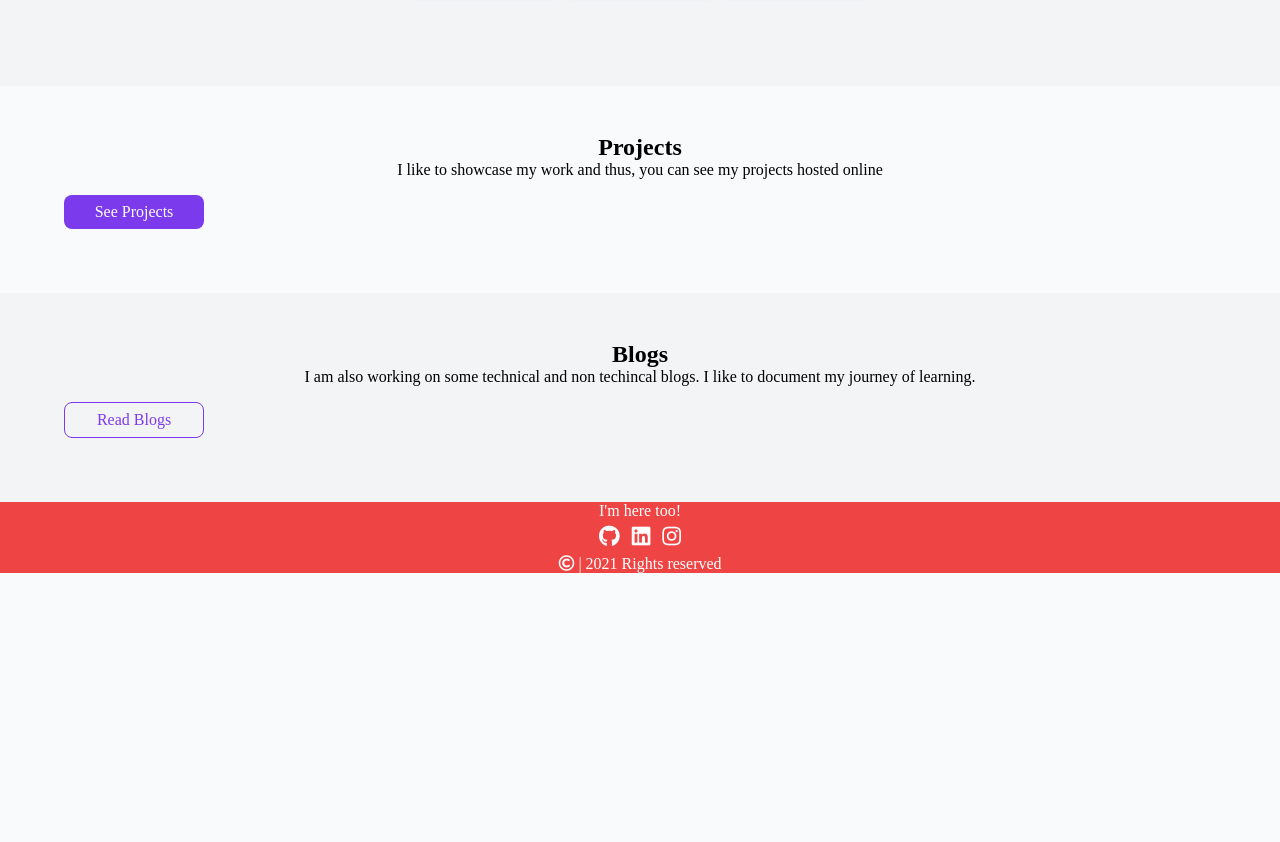
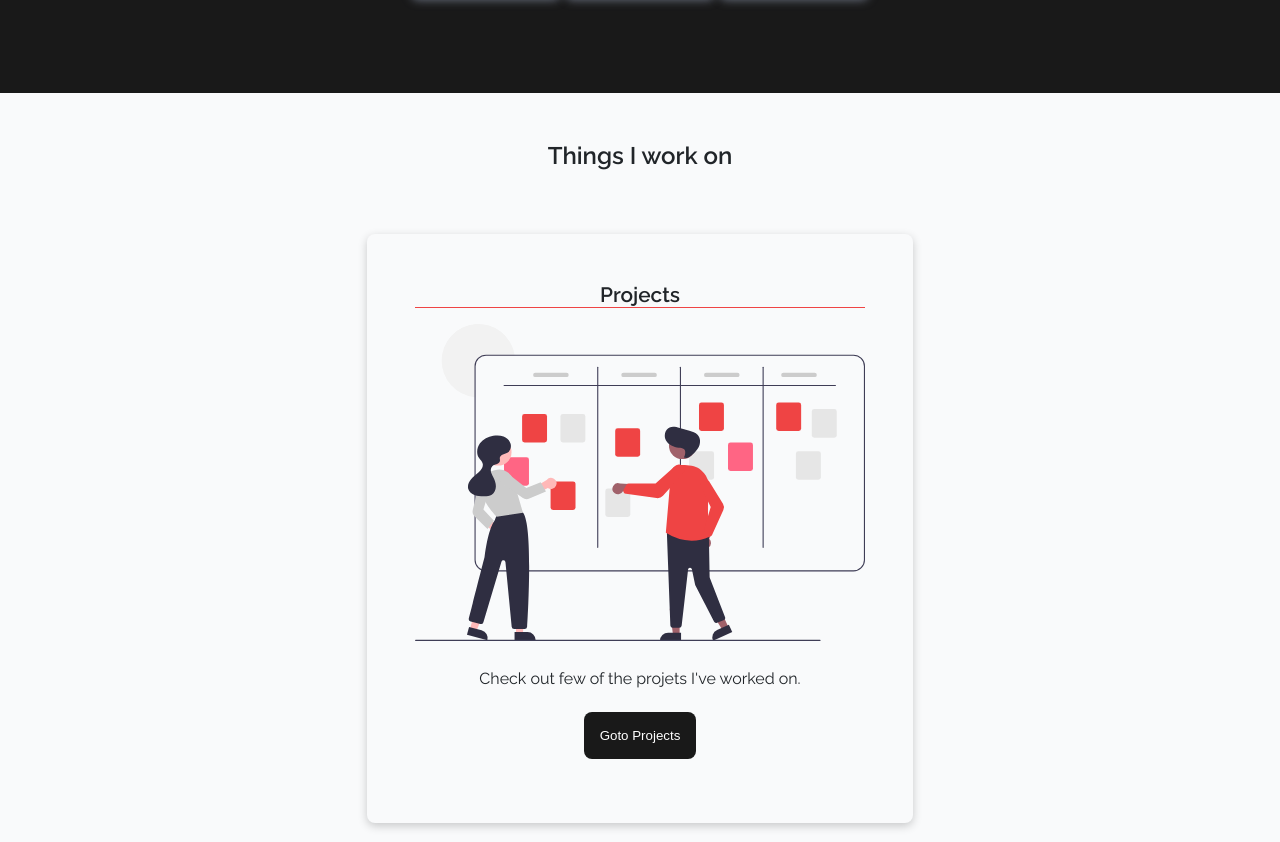
Before and after one commit to tanveertkd/portfolio, a plain HTML site: page index.html in a window 1280 px wide. Shown: the part 922-1764 px from the top of the page. Before the commit the page ends 1495 px from the top, so only its background shows below. Drawn offline with Linux system fonts and the light colour scheme.

Commit message:
homepage complete

```diff
--- a/css/styles.css
+++ b/css/styles.css
@@ -1,3 +1,5 @@
+@import url('https://fonts.googleapis.com/css2?family=Raleway:wght@200;300;400;500;600&display=swap');
+
 * {
     margin: 0;
     padding: 0;
@@ -7,7 +9,9 @@
     --primary-bg-color: #F9FAFB;
     --primary-shadow-color: #FECACA;
     --primary-btn-color: #EF4444;
-    --primary-text-color: #374151;
+    --primary-text-color: #212529;
+    --primary-text-secondary: #FFFFFF;
+    --primary-darker-section: #191919;
 
     --primary-color: #7C3AED;
     --off-white: #F3F4F6;
@@ -15,7 +19,9 @@
 }
 
 body {
+    font-family: 'Raleway', sans-serif;
     background-color: var(--primary-bg-color);
+    color: var(--primary-text-color);
 }
 
 /** spaces **/
@@ -81,7 +87,7 @@ body {
 
 .nav-brand a {
     text-decoration: none;
-    color: var(--primary-text-color);
+    color: var(--primary-btn-color);
 }
 
 .nav-ul {
@@ -133,6 +139,21 @@ body {
     font-size: 2em;
 }
 
+.hero-btn {
+    padding: 1rem;
+    width: 40%;
+    margin-top: 1rem;
+    border: none;
+    border-radius: 0.5rem;
+    background-color: var(--primary-text-color);
+}
+
+.hero-btn a {
+    color: var(--primary-bg-color);
+    text-decoration: none;
+    letter-spacing: 0.2em;
+}
+
 /** sections **/
 
 .section {
@@ -145,7 +166,8 @@ body {
 }
 
 .section-dark {
-    background-color: var(--off-white);
+    background-color: var(--primary-darker-section);
+    color: var(--primary-text-secondary);
 }
 
 .grid-container {
@@ -158,10 +180,68 @@ body {
 .grid-tech-item {
     padding: 1rem;
     background-color: var(--primary-bg-color);
-    /* border: 1px solid var(--primary-btn-color); */
     text-align: center;
     border-radius: 0.5rem;
-    box-shadow: 0 8px 8px -4px lightblue;
+    /* box-shadow: 0 8px 8px -4px var(--dark-gray); */
+    box-shadow: 0 3px 10px var(--dark-gray);
+}
+
+.grid-tech-item-desc {
+    color: var(--primary-text-color);
+}
+
+.grid-container-sec {
+    display: inline-grid;
+    margin: 3rem auto;
+}
+
+.grid-sec {
+    margin: 1rem;
+    box-shadow: 0 3px 10px rgb(0 0 0 / 0.2);
+    /* box-shadow: 0 3px 10px var(--primary-shadow-color); */
+    padding: 3rem;
+}
+
+.grid-item-sub-header {
+    display: block;
+    font-size: 1.3em;
+    font-weight: bolder;
+    margin-bottom: 1rem;
+    border-bottom: 1.5px solid var(--primary-btn-color);
+}
+
+.grid-image {
+    width: 450px;
+    max-width: 100%;
+}
+
+.grid-item-desc {
+    margin: 1.5rem auto;
+}
+
+.grid-button {
+    display: block;
+    text-align: center;
+    margin: 1rem auto;
+    padding: 1rem;
+    background-color: var(--primary-darker-section);
+    color: var(--primary-text-secondary);
+    border: none;
+    border-radius: 0.5rem;
+}
+
+.grid-button-two{
+    background-color: var(--primary-bg-color);
+    border: 1.5px solid var(--primary-text-color);
+}
+
+.grid-button a {
+    color: var(--primary-text-secondary);
+    text-decoration: none;
+}
+
+.grid-button-two a{
+    color: var(--primary-text-color);
 }
 
 .footer {
@@ -169,8 +249,12 @@ body {
     width: 100%;
     margin: auto;
     text-align: center;
-    background-color: var(--primary-btn-color);
+    background-color: var(--primary-darker-section);
     color: white;
+}
+
+#footer-header {
+    padding-top: 1rem;
 }
 
 .footer ul{
@@ -200,4 +284,5 @@ body {
 #footer-cc-text {
     display: block;
     padding: 0.5rem auto;
+    padding-bottom: 1rem;
 }
--- a/index.html
+++ b/index.html
@@ -7,7 +7,7 @@
     <link rel="stylesheet" href="./css/styles.css" />
     <link rel="stylesheet" href="https://cdnjs.cloudflare.com/ajax/libs/font-awesome/5.15.3/css/all.min.css" />
 
-    <title>Hi!</title>
+    <title>Hi! | Tanveer</title>
 </head>
 <body>
 
@@ -33,6 +33,7 @@
         <div class="container-center">
             <h1 class="hero-heading">Hi! <span class="heading-inverted"> I'm Tanveer</span></h1>
             <p class="hero-sub">Welcome to my website!</p>
+            <button class="hero-btn"><a href="#footer">Contact</a></button>
         </div>
     </header>
 
@@ -99,35 +100,41 @@
 
         <section class="section">
             <div class="container container-center">
-                <h1>Projects</h1>
-                <p>I like to showcase my work and thus, you can see my projects hosted online</p>
-                <a class="link link-primary" href="/projects.html">See Projects</a>
+                <h1>Things I work on</h1>
+
+                <div class="grid-container-sec">
+                    <div class="grid-tech-item grid-sec">
+                        <p class="grid-item-sub-header">Projects</p>
+                        <img class="grid-image" src="./img/projects.svg" />
+                        <p class="grid-item-desc">Check out few of the projets I've worked on.</p>
+                        <button class="grid-button"><a href="./projects.html">Goto Projects</a></button>
+                    </div>
+                </div>
+                <div class="grid-container-sec">
+                    <div class="grid-tech-item grid-sec">
+                        <p class="grid-item-sub-header">Blogs</p>
+                        <img class="grid-image" src="./img/blogs.svg" />
+                        <p class="grid-item-desc">Things I write about are here!</p>
+                        <button class="grid-button grid-button-two"><a href="./blogs.html" class="btn-two">Goto Blogs</a></button>
+                    </div>
+                </div>
             </div>
         </section>
-
-        <section class="section section-dark">
-            <div class="container container-center">
-                <h1>Blogs</h1>
-                <p>I am also working on some technical and non techincal blogs. I like to document my journey of learning.</p>
-                <a class="link link-secondary" href="/blogs.html">Read Blogs</a>
-            </div>
-        </section>
-
     </div>
 
-    <footer class="footer">
+    <footer class="footer" id="footer">
         <div id="footer-header">I'm here too!</div>
 
         <div id="footer-socials">
             <ul class="footer-socials-list">
                 <li>
-                    <a class="footer-links" href="https://www.github.com"><i class="fab fa-github fa-lg social-icn"></i></a>
+                    <a class="footer-links" href="https://www.github.com/tanveertkd"><i class="fab fa-github fa-lg social-icn"></i></a>
                 </li>
                 <li>
-                    <a class="footer-links" href="https://www.linkedin.com"><i class="fab fa-linkedin fa-lg social-icn"></i></a>
+                    <a class="footer-links" href="https://www.linkedin.com/in/tanveer-hazarika/"><i class="fab fa-linkedin fa-lg social-icn"></i></a>
                 </li>
                 <li>
-                    <a class="footer-links" href="https://www.instagram.com"><i class="fab fa-instagram fa-lg social-icn"></i></a>
+                    <a class="footer-links" href="https://www.instagram.com/tanveerhazarika"><i class="fab fa-instagram fa-lg social-icn"></i></a>
                 </li>
             </ul>
 
```
Also changed, not shown: img/blog.svg (added), img/blogs.svg (added), img/logos/t.png (added), img/projects.svg (added).
